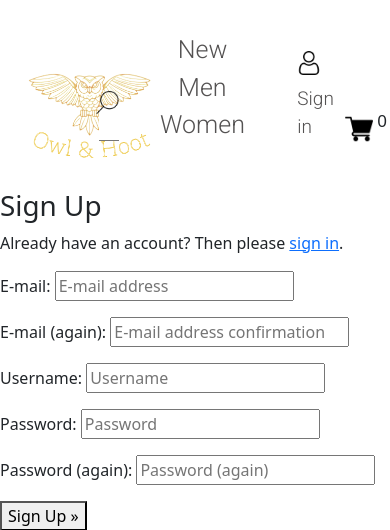
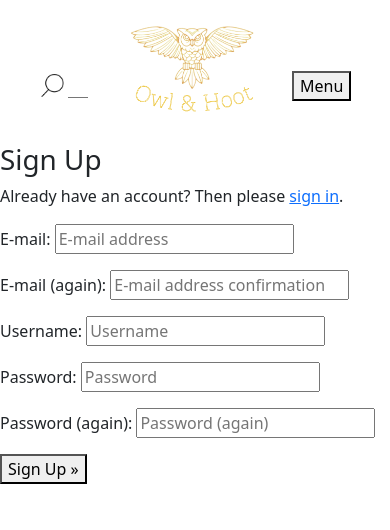
Before and after one commit to ihitrec/Owl_and_Hoot, a Django app: page /accounts/signup/ in a window 390 px wide. Shown: the top 530 px of the page. Run offline with Django 3.2, Linux system fonts and the light colour scheme.

Commit message:
feat(nav): tweak responsiveness, add menu btn on small screens

```diff
--- a/static/css/style.css
+++ b/static/css/style.css
@@ -79,4 +79,81 @@ nav input {
     border-width: 0 0px 1px;
 }
 
+nav .menu-btn {
+    display: none;
+}
+
 /* Navigation ------------------------------------------------------------------- END */
+
+/* START ---------------------------------------------------------------- Media query */
+
+@media only screen and (max-width: 1000px) {
+    .nav-items {
+        display: flex;
+        padding: 0;
+    }
+
+    nav .logo {
+        order: 2;
+        text-align: center;
+        width: 33%;
+    }
+
+    nav .search {
+        order: 1;
+        text-align: center;
+        width: 33%;
+    }
+
+    .search input,
+    .menu-btn {
+        margin-top: 40px;
+    }
+
+    .main-links,
+    nav .login,
+    nav .cart {
+        display: none;
+    }
+
+    nav .menu-btn {
+        display: initial;
+        order: 3;
+        text-align: center;
+        width: 33%;
+    }
+}
+
+@media only screen and (min-width: 1950px) {
+    .nav-items a {
+        font-size: 1.8vw;
+    }
+
+    .login a {
+        font-size: 1.3vw;
+    }
+
+    .cart span {
+        font-size: 1.1vw;
+    }
+
+    .login img {
+        width: 1.6vw;
+    }
+
+    .cart img,
+    .search img,
+    nav input {
+        width: 1.9vw;
+    }
+
+    .search img {
+        margin-bottom: 17px;
+    }
+
+    .logo img {
+        max-width: none;
+    }
+}
+
+/* Media query ------------------------------------------------------------------ END */
--- a/templates/base.html
+++ b/templates/base.html
@@ -55,6 +55,9 @@
                     <img src="{% static 'images/cart.png' %}" alt="Cart icon">
                     <span>0</span>
                 </li>
+                <li class="menu-btn">
+                    <button>Menu</button>
+                </li>
             </ul>
         </nav>
     </header>
```
